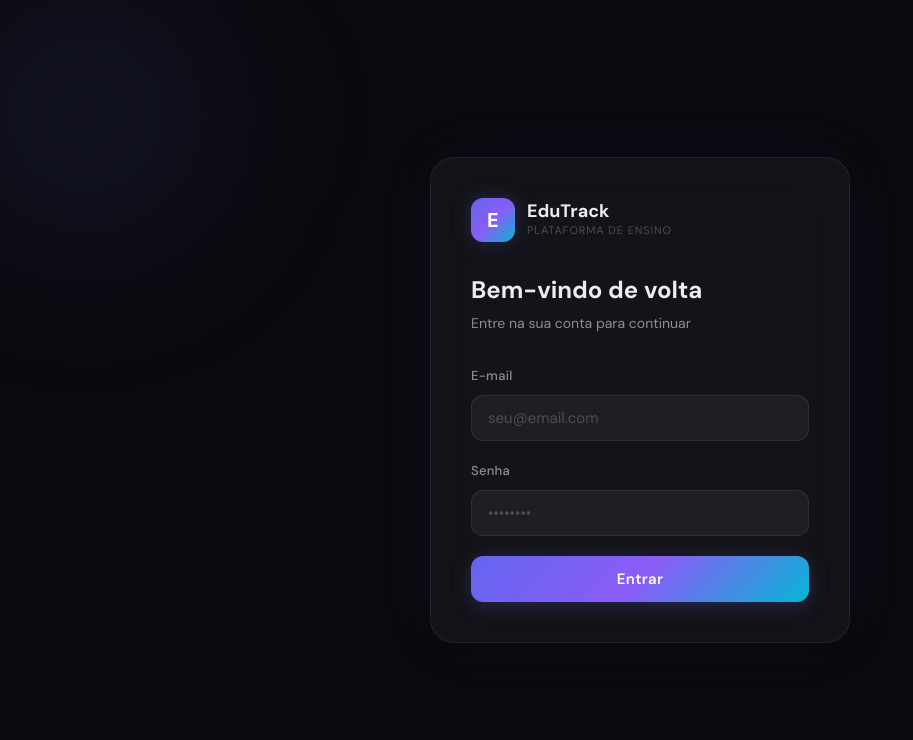
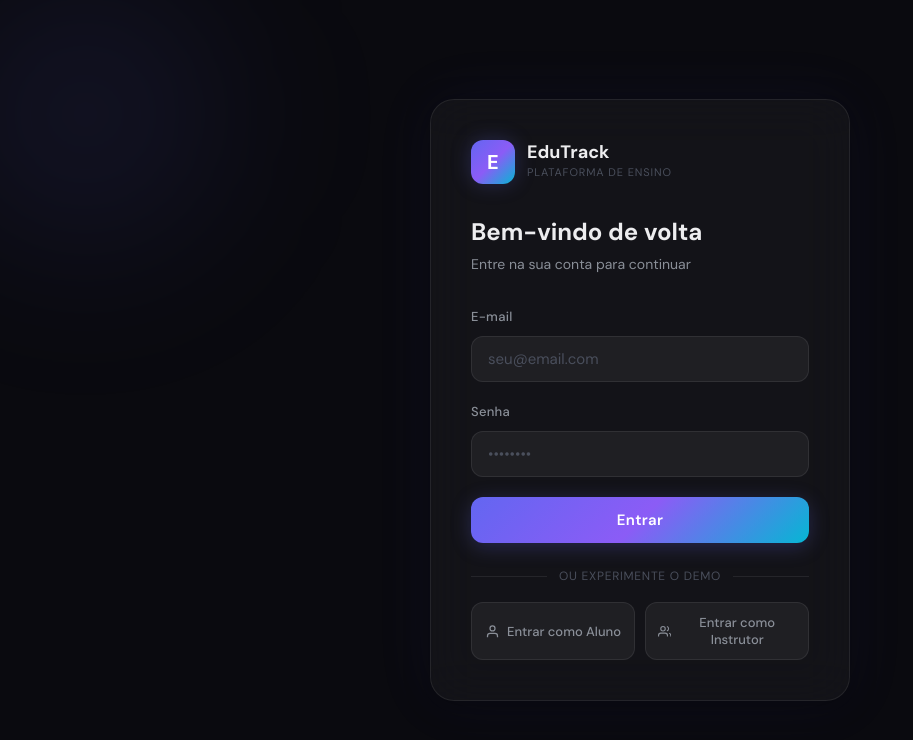
Before and after one commit to felippeximenes/edu-track, a React (Create React App) app in the folder frontend/: page / in a window 1280 px wide. Shown: the top 740 px of the page, without its empty margins (0-913 px from the left). Built offline with nearby package versions, Linux system fonts and the light colour scheme; no server answers.

Commit message:
feat: add one-click demo login buttons for student and instructor

```diff
--- a/frontend/src/pages/Login.module.css
+++ b/frontend/src/pages/Login.module.css
@@ -217,3 +217,77 @@
 @keyframes spin {
   to { transform: rotate(360deg); }
 }
+
+/* Demo section */
+.divider {
+  display: flex;
+  align-items: center;
+  gap: 12px;
+  margin: 24px 0 16px;
+  color: var(--text-muted);
+  font-size: 12px;
+  letter-spacing: 0.06em;
+  text-transform: uppercase;
+}
+
+.divider::before,
+.divider::after {
+  content: "";
+  flex: 1;
+  height: 1px;
+  background: var(--border);
+}
+
+.demoRow {
+  display: flex;
+  gap: 10px;
+}
+
+.demoBtn {
+  flex: 1;
+  display: flex;
+  align-items: center;
+  justify-content: center;
+  gap: 7px;
+  padding: 11px 12px;
+  background: var(--surface);
+  border: 1px solid var(--border);
+  border-radius: var(--radius);
+  color: var(--text-secondary);
+  font-size: 13px;
+  font-weight: 500;
+  font-family: inherit;
+  cursor: pointer;
+  transition: background 150ms var(--transition), border-color 150ms var(--transition), color 150ms var(--transition), transform 150ms var(--transition);
+  min-height: 42px;
+}
+
+.demoBtn:hover:not(:disabled) {
+  background: var(--surface-hover);
+  border-color: rgba(99,102,241,0.4);
+  color: var(--text-primary);
+  transform: translateY(-1px);
+}
+
+.demoBtn:active:not(:disabled) {
+  transform: translateY(0);
+}
+
+.demoBtn:disabled {
+  opacity: 0.5;
+  cursor: not-allowed;
+}
+
+.demoBtnInstructor:hover:not(:disabled) {
+  border-color: rgba(6,182,212,0.4);
+}
+
+.spinnerDark {
+  width: 16px;
+  height: 16px;
+  border: 2px solid var(--border);
+  border-top-color: var(--text-secondary);
+  border-radius: 50%;
+  animation: spin 0.7s linear infinite;
+  display: inline-block;
+}
--- a/frontend/src/pages/Login.tsx
+++ b/frontend/src/pages/Login.tsx
@@ -4,11 +4,17 @@ import { useAuth } from "../contexts/AuthContext";
 import { api } from "../api/axios";
 import styles from "./Login.module.css";
 
+const DEMO_ACCOUNTS = {
+  student:    { email: "felippe@example.com", password: "123456" },
+  instructor: { email: "prof@example.com",    password: "123456" },
+};
+
 export default function Login() {
   const [email, setEmail]       = useState("");
   const [password, setPassword] = useState("");
   const [error, setError]       = useState("");
   const [loading, setLoading]   = useState(false);
+  const [demoLoading, setDemoLoading] = useState<"student" | "instructor" | null>(null);
   const { login } = useAuth();
   const navigate  = useNavigate();
 
@@ -25,6 +31,23 @@ export default function Login() {
       setError(msg);
     } finally {
       setLoading(false);
+    }
+  }
+
+  async function handleDemo(role: "student" | "instructor") {
+    setError("");
+    setDemoLoading(role);
+    const creds = DEMO_ACCOUNTS[role];
+    setEmail(creds.email);
+    setPassword(creds.password);
+    try {
+      const { data } = await api.post("/auth/login", creds);
+      login(data.token, data.user);
+      navigate(data.user.role === "INSTRUCTOR" ? "/instructor" : "/dashboard");
+    } catch (err: any) {
+      setError("Erro ao entrar com conta demo. Tente novamente.");
+    } finally {
+      setDemoLoading(null);
     }
   }
 
@@ -89,6 +112,37 @@ export default function Login() {
             {loading ? <span className={styles.spinner} /> : "Entrar"}
           </button>
         </form>
+
+        <div className={styles.divider}>
+          <span>ou experimente o demo</span>
+        </div>
+
+        <div className={styles.demoRow}>
+          <button
+            className={styles.demoBtn}
+            onClick={() => handleDemo("student")}
+            disabled={demoLoading !== null}
+          >
+            {demoLoading === "student" ? <span className={styles.spinnerDark} /> : (
+              <>
+                <svg width="15" height="15" viewBox="0 0 24 24" fill="none" stroke="currentColor" strokeWidth="2"><path d="M20 21v-2a4 4 0 0 0-4-4H8a4 4 0 0 0-4 4v2"/><circle cx="12" cy="7" r="4"/></svg>
+                Entrar como Aluno
+              </>
+            )}
+          </button>
+          <button
+            className={`${styles.demoBtn} ${styles.demoBtnInstructor}`}
+            onClick={() => handleDemo("instructor")}
+            disabled={demoLoading !== null}
+          >
+            {demoLoading === "instructor" ? <span className={styles.spinnerDark} /> : (
+              <>
+                <svg width="15" height="15" viewBox="0 0 24 24" fill="none" stroke="currentColor" strokeWidth="2"><path d="M17 21v-2a4 4 0 0 0-4-4H5a4 4 0 0 0-4 4v2"/><circle cx="9" cy="7" r="4"/><path d="M23 21v-2a4 4 0 0 0-3-3.87"/><path d="M16 3.13a4 4 0 0 1 0 7.75"/></svg>
+                Entrar como Instrutor
+              </>
+            )}
+          </button>
+        </div>
       </div>
     </div>
   );
```
